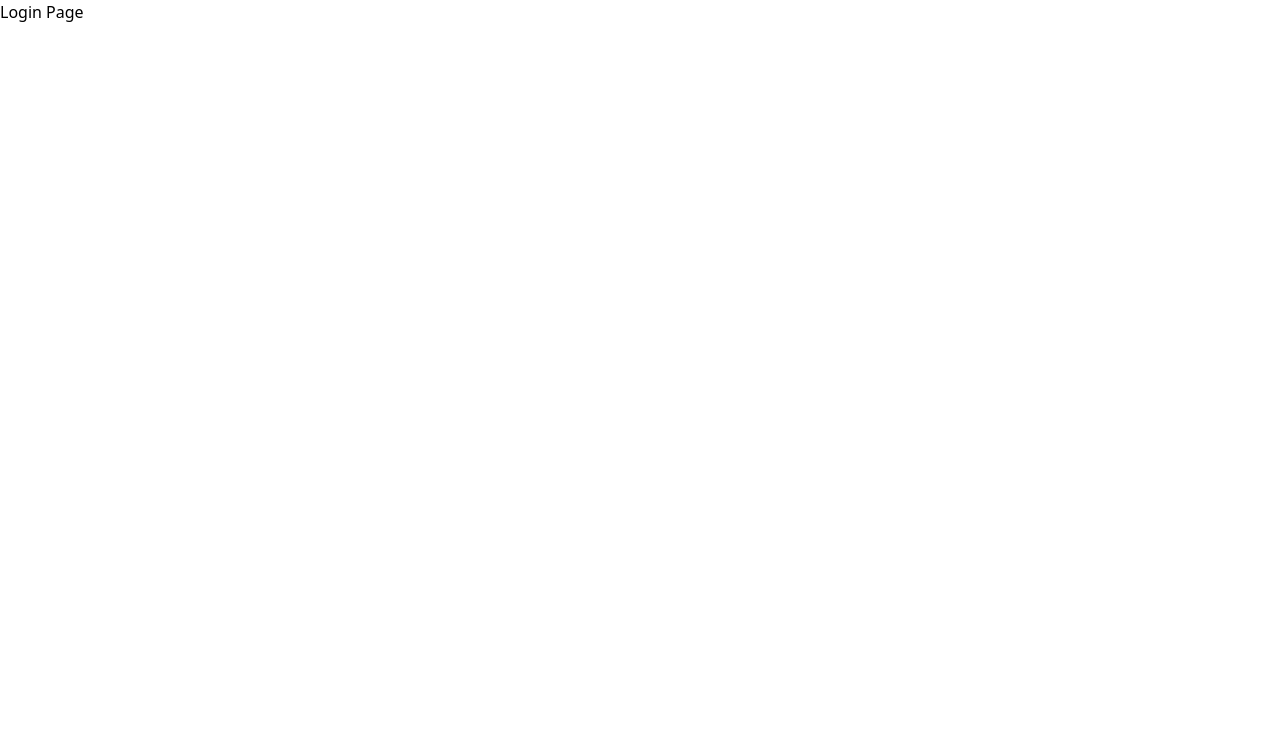
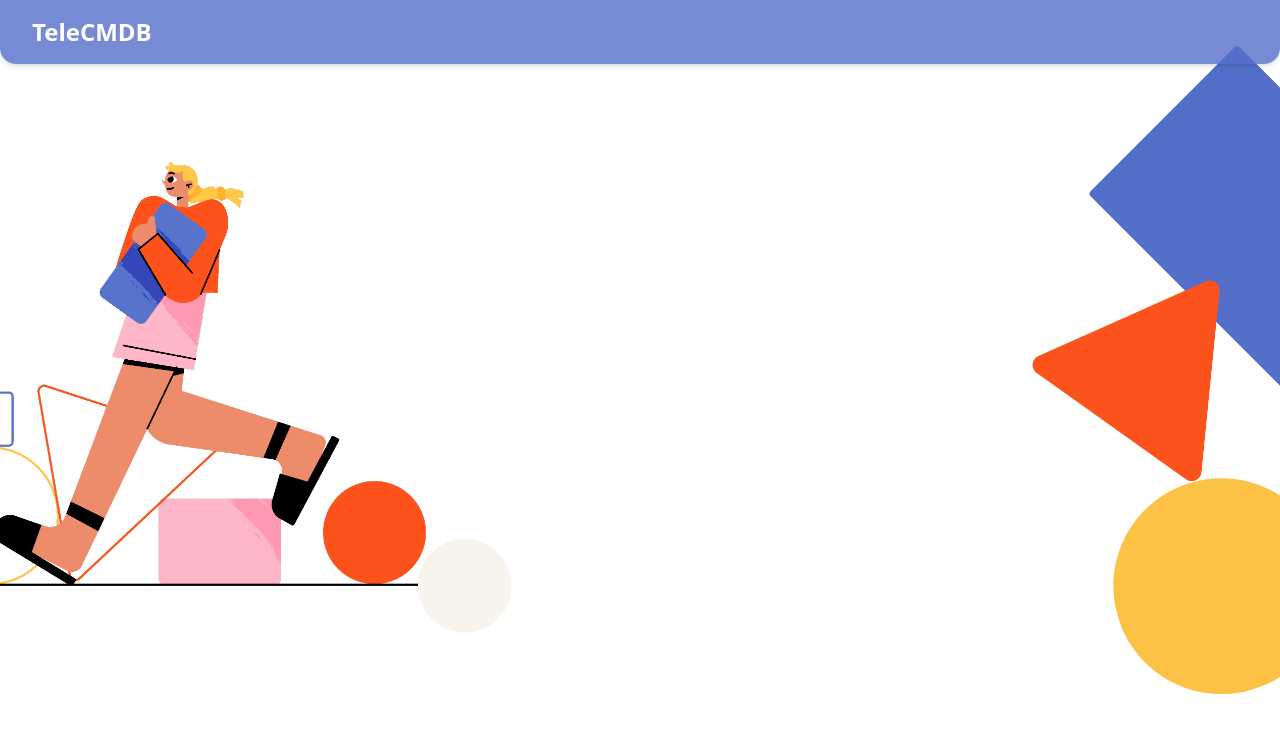
Before and after one commit to NadaBargougui/CMDB-application, a React (Vite) app: page /login in a window 1280 px wide. Shown: the top 732 px of the page. Built offline with nearby package versions, Linux system fonts and the light colour scheme.

Commit message:
start login page

```diff
--- a/src/pages/landing/landing.jsx
+++ b/src/pages/landing/landing.jsx
@@ -29,7 +29,7 @@ const Landing = () => {
         </div>
         {/* Background Image */}
         <img
-          src="assets/images/landingBackgroung.svg"
+          src="assets/images/landingBackground.svg"
           className="absolute top-0 left-0"
         />
         {/* Welcome & Buttons */}
--- a/src/pages/login/login.jsx
+++ b/src/pages/login/login.jsx
@@ -1,5 +1,32 @@
+import { Link } from "react-router-dom";
+
 const login = () => {
-  return <h1>Login Page</h1>;
+  return (
+    <>
+      {/* Navigation Bar */}
+      <nav className="fixed top-0 w-full z-40 bg-[#546fca]/80 rounded-b-2xl shadow-md ">
+        <div className="flex flex-wrap items-center justify-between px-4 sm:px-8 py-3 sm:py-4">
+          <Link
+            to="/"
+            className="font-bold text-white t-xl sm:text-xl md:text-2xl lg:top-4xl xl:top-5xl"
+          >
+            TeleCMDB
+          </Link>
+        </div>
+      </nav>
+
+      {/* Login Section */}
+      <div className="relative min-h-screen w-full pt-24 overflow-hidden">
+        {/* Background Image */}
+        <img
+          src="assets/images/loginBackground.svg"
+          className="absolute top-0 left-0"
+        />
+
+        {/* Fields */}
+      </div>
+    </>
+  );
 };
 
 export default login;
--- a/src/pages/signup/signup.jsx
+++ b/src/pages/signup/signup.jsx
@@ -21,7 +21,6 @@ const signup = () => {
         <img
           src="assets/images/signupBackground.svg"
           className="absolute top-0 left-0"
-          alt="Signup Background"
         />
 
         {/* Fields */}
```
Also changed, not shown: assets/images/loginBackground.svg (added), 1 other file (tests, documents, lock files or other folders).
